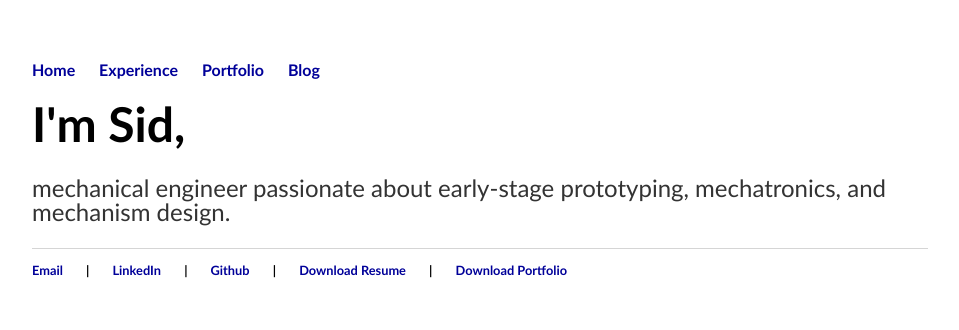
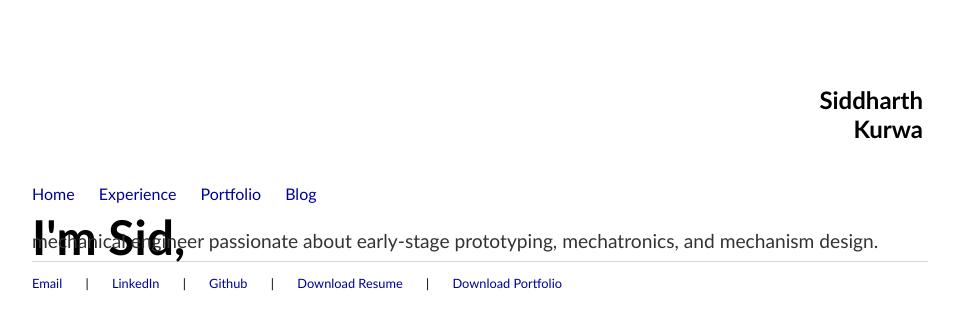
Before and after one commit to skurwa/skurwa.github.io, a Jekyll site: the page built from index.html, in a window 1280 px wide. Shown: the top 330 px of the page, without its empty margins (160-1119 px from the left). Built offline with Jekyll 4.4.1, drawn with Linux system fonts in a browser that asks for light colours.

Commit message:
added header?

```diff
--- a/_layouts/default.html
+++ b/_layouts/default.html
@@ -6,6 +6,9 @@
 			<link rel="stylesheet" type="text/css" href="/css/main.css">
 		</head>
 		<body>
+			<header>
+					<h2><span class="blueText">Siddharth</span><br>Kurwa</h2>
+			</header>
 			<nav>
 	    		<ul>
 	        		<li><a href="/">Home</a></li>
--- a/css/main.css
+++ b/css/main.css
@@ -3,14 +3,17 @@ body {
     margin: 60px auto;
     width: 70%;
 }
-blueText {
-  color: #000099;
+header {
+    padding: 5px;
+    text-align: right;
+}
+header.blueText {
+    color: #000099;
 }
 nav ul, footer ul {
     font-family:'Calibri', 'Arial', 'Sans-Serif';
     padding: 0px;
     list-style: none;
-    font-weight: bold;
 }
 nav ul li, footer ul li {
     font-family:'Calibri', 'Arial', 'Sans-Serif';
@@ -28,16 +31,23 @@ a:hover {
 h1 {
     font-size: 3em;
     font-family:'Calibri', 'Arial', 'Sans-Serif';
-    margin: 0;
+    margin-bottom: 0;
+    line-height:0.1em;
+    color: #000000;
 }
+h1.blueText {
+  color: #000099;
+}
+
 h2 {
     font-family:'Calibri', 'Arial', 'Sans-Serif';
     font-size: 2;
 }
 p {
-    font-size: 1.5em;
+    font-size: 1.2em;
     font-family:'Calibri', 'Arial', 'Sans-Serif';
-    line-height: 1;
+    margin-top: 0;
+    line-height: 0.1em;
     color: #333;
 }
 footer {
```
